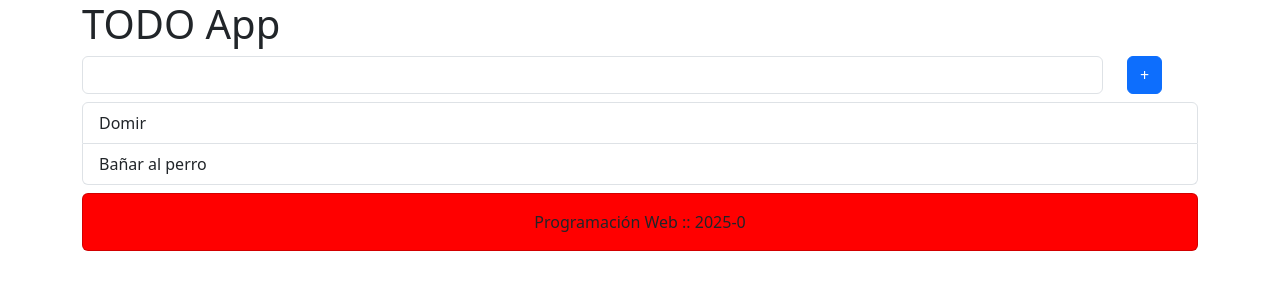
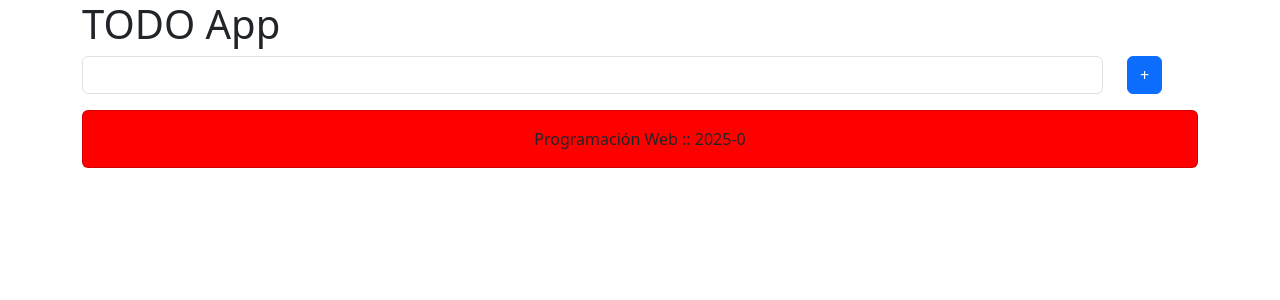
Before and after one commit to ulima-pw/2025_0-3.ListaTODOs-React, a React (Vite) app: page / in a window 1280 px wide. Shown: the top 300 px of the page. Built offline with nearby package versions, Linux system fonts and the light colour scheme.

Commit message:
Agregando TODOs terminado

```diff
--- a/src/FormularioTODO.tsx
+++ b/src/FormularioTODO.tsx
@@ -1,6 +1,10 @@
 import { useState } from "react"
 
-const FormularioTODO = () => {
+interface FormularioTODOProps {
+    onAgregarTodo : (desc : string) => void
+}
+
+const FormularioTODO = (props : FormularioTODOProps) => {
     const [descripcionTODO, setDescripcionTODO] = useState<string>("")
 
     const descripcionTODOOnChange = (e : React.ChangeEvent<HTMLInputElement >) => {
@@ -15,7 +19,13 @@ const FormularioTODO = () => {
                     onChange={ descripcionTODOOnChange }/>
         </div>
         <div className="col-md-1">
-            <button className="btn btn-primary" type="button">+</button>
+            <button className="btn btn-primary"
+                type="button"
+                onClick={ () => {
+                    props.onAgregarTodo(descripcionTODO)
+                } }>
+                +
+            </button>
         </div>
     </section>
 }
--- a/src/TodoPage.tsx
+++ b/src/TodoPage.tsx
@@ -1,3 +1,4 @@
+import { useState } from "react";
 import Encabezado from "./Encabezado"
 import Footer from "./Footer"
 import FormularioTODO from "./FormularioTODO"
@@ -9,20 +10,23 @@ export interface TODO {
 }
 
 const TodoPage = () => {
+    const [listadoPorHacer, setListadoPorHacer] = useState<TODO[]>([])
+
     const nombreAplicacion = "TODO App"
-    const listadoPorHacer : TODO[] = [
-        {
-            descripcion : "Domir",
-            fecha : new Date() // fecha actual
-        },
-        {
-            descripcion : "Bañar al perro",
-            fecha : new Date() // fecha actual
+
+    const agregarTODOHandler = (descripcion : string) => {
+        const nuevoTODO = {
+            descripcion : descripcion,
+            fecha : new Date()
         }
-    ]
+
+        //listadoPorHacer.push(nuevoTODO)
+        setListadoPorHacer([...listadoPorHacer, nuevoTODO])
+    }
+
     return <div className="container">
         <Encabezado titulo={ nombreAplicacion }/>
-        <FormularioTODO />
+        <FormularioTODO onAgregarTodo={ agregarTODOHandler }/>
         <ListaTODOs lista={listadoPorHacer}/>
         <Footer />
     </div>
```
